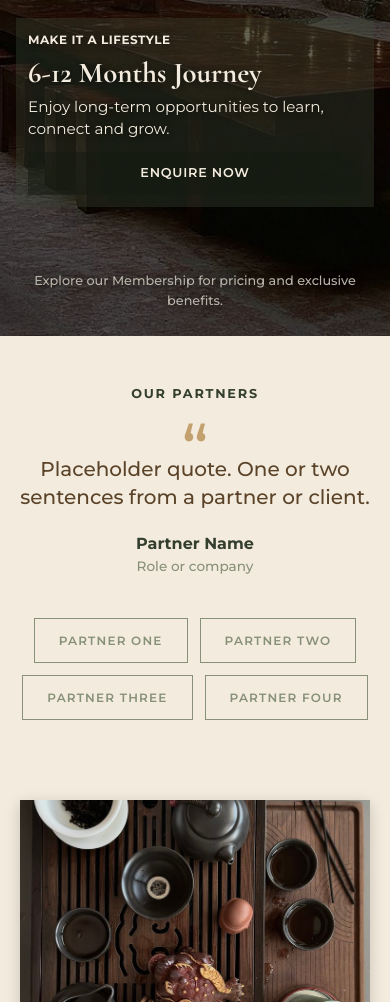
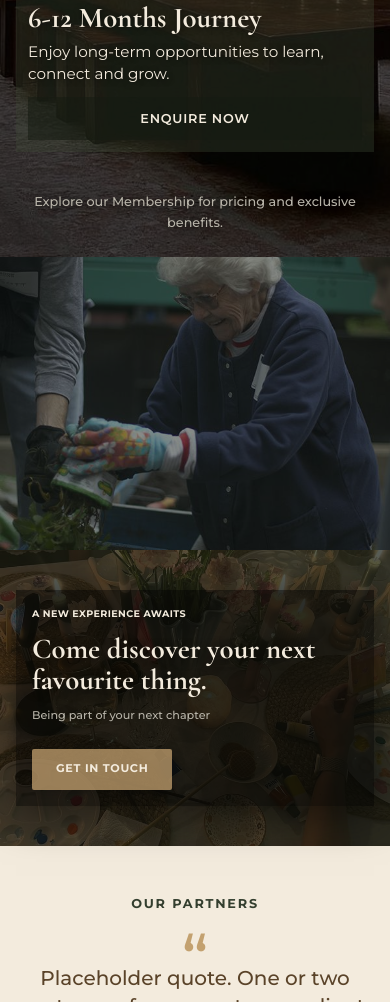
Before and after one commit to 106216858/NhaHienWebsite, a plain HTML site: page index.html in a window 390 px wide. Shown: the part 3995-4997 px from the top of the page. Drawn offline with nearby package versions, Linux system fonts and the light colour scheme.

Commit message:
Add CTA section and site icons
Add favicon assets and a responsive discovery call-to-action section. Refine membership layout and detail-tile reveal and hover transitions.

```diff
--- a/index.html
+++ b/index.html
@@ -11,6 +11,10 @@
     href="https://fonts.googleapis.com/css2?family=Montserrat:ital,wght@0,400;0,500;0,600;0,700;1,400;1,500&display=swap"
     rel="stylesheet">
   <link href="https://fonts.googleapis.com/css2?family=Cormorant+Garamond:wght@600;700&display=swap" rel="stylesheet">
+  <link rel="icon" href="favicon.ico?v=1" sizes="48x48">
+  <link rel="icon" type="image/png" sizes="32x32" href="img/favicon-32.png?v=1">
+  <link rel="icon" type="image/png" sizes="512x512" href="img/favicon-512.png?v=1">
+  <link rel="apple-touch-icon" href="img/apple-touch-icon.png?v=1">
   <link rel="stylesheet" href="styles.css">
   <script>document.documentElement.classList.add("js");</script>
 </head>
@@ -193,6 +197,21 @@
       </div>
     </section>
 
+    <!-- Call to action -->
+    <section class="discover" id="discover">
+      <div class="discover__content">
+        <div class="discover__panel reveal">
+          <p class="discover__eyebrow">A new experience awaits</p>
+          <h2 class="discover__title">Come discover your next favourite thing.</h2>
+          <p class="discover__lead">Being part of your next chapter</p>
+          <a class="button discover__button" href="#contact">Get in touch</a>
+        </div>
+      </div>
+      <div class="discover__media">
+        <img src="img/grandma_plant.jpeg" alt="Woman enjoying gardening in a community garden" loading="lazy">
+      </div>
+    </section>
+
     <!-- Partners -->
     <section class="partners" id="partners">
       <div class="partners__inner reveal">
--- a/styles.css
+++ b/styles.css
@@ -717,8 +717,9 @@ a {
   position: relative;
   aspect-ratio: 4 / 5;
   background-color: var(--color-forest-dark);
-  transition: transform 1.4s cubic-bezier(0.45, 0, 0.25, 1), box-shadow 1.4s cubic-bezier(0.45, 0, 0.25, 1);
-  will-change: transform;
+  transition:
+    translate 1.4s cubic-bezier(0.45, 0, 0.25, 1),
+    box-shadow 1.4s cubic-bezier(0.45, 0, 0.25, 1);
 }
 
 /* Keeps the hover active while the tile lifts, which stops the flicker */
@@ -762,22 +763,21 @@ a {
 }
 
 .detail-tile:hover {
-  transform: translateY(-14px);
+  translate: 0 -14px;
   box-shadow: 0 18px 30px rgba(0, 0, 0, 0.4);
 }
 
-/* Keep the slow rise working alongside the scroll reveal */
-.js .detail-tile.reveal.is-visible {
+/*
+  The scroll reveal animates "transform" and the hover rise animates "translate",
+  so the two never override each other. Only the reveal gets the stagger delay.
+*/
+.js .detail-tile.reveal {
   transition:
     opacity 0.8s ease,
-    transform 1.4s cubic-bezier(0.45, 0, 0.25, 1),
+    transform 0.8s ease,
+    translate 1.4s cubic-bezier(0.45, 0, 0.25, 1),
     box-shadow 1.4s cubic-bezier(0.45, 0, 0.25, 1);
-  transition-delay: var(--delay, 0s), 0s, 0s;
-}
-
-.js .detail-tile.reveal.is-visible:hover {
-  transform: translateY(-14px);
-  box-shadow: 0 18px 30px rgba(0, 0, 0, 0.4);
+  transition-delay: var(--delay, 0s), var(--delay, 0s), 0s, 0s;
 }
 
 @media (max-width: 600px) {
@@ -795,18 +795,19 @@ a {
   position: relative;
   display: flex;
   flex-direction: column;
-  min-height: clamp(56rem, 135vw, 80rem);
-  padding: clamp(2rem, 6vw, 4.5rem) clamp(1rem, 4vw, 2rem) clamp(1.5rem, 5vw, 3rem);
-  background: var(--color-forest-dark) url("img/bg_journey.jpeg") center / cover no-repeat;
+  min-height: clamp(38rem, 80vw, 60rem);
+  padding: clamp(2rem, 6vw, 4.5rem) 0 clamp(1.5rem, 5vw, 3rem);
+  background: #0b0b0a url("img/bg_journey.jpeg") center / cover no-repeat;
   color: var(--color-ivory);
   isolation: isolate;
 }
+
 .membership::before {
   content: "";
   position: absolute;
   inset: 0;
   z-index: -1;
-  background: rgba(0, 0, 0, 0.52);
+  background: rgba(0, 0, 0, 0.6);
 }
 
 .membership__inner {
@@ -816,10 +817,11 @@ a {
   width: 100%;
   max-width: 1100px;
   margin-inline: auto;
+  padding-inline: clamp(1rem, 4vw, 2rem);
 }
 
 .membership__head {
-  margin-bottom: clamp(4rem, 16vw, 12rem);
+  margin-bottom: clamp(2.5rem, 10vw, 8rem);
   text-align: right;
 }
 
@@ -855,14 +857,15 @@ a {
 .membership__plans {
   display: grid;
   grid-template-columns: repeat(3, minmax(0, 1fr));
-  gap: clamp(1rem, 8vw, 6rem);
+  grid-template-rows: auto auto 1fr auto;
+  gap: 0 clamp(1rem, 8vw, 6rem);
   list-style: none;
 }
 
 .membership__note {
   color: var(--color-ivory-muted);
   margin-top: auto;
-  padding-top: clamp(4rem, 14vw, 10rem);
+  padding-top: clamp(2.5rem, 8vw, 6rem);
   font-size: clamp(0.8rem, 1.9vw, 1.1rem);
   font-weight: 500;
   text-align: center;
@@ -870,8 +873,10 @@ a {
 }
 
 .plan {
-  display: flex;
-  flex-direction: column;
+  display: grid;
+  grid-row: span 4;
+  grid-template-rows: subgrid;
+  align-content: start;
   padding: clamp(0.75rem, 2.5vw, 2rem);
   background-color: rgba(60, 72, 52, 0.35);
   text-shadow: 0 1px 6px rgba(0, 0, 0, 0.55);
@@ -891,6 +896,7 @@ a {
   font-size: clamp(1.1rem, 3.4vw, 2.4rem);
   font-weight: 700;
   line-height: 1.05;
+  text-wrap: balance;
 }
 
 .plan__text {
@@ -923,6 +929,13 @@ a {
 @media (max-width: 640px) {
   .membership__plans {
     grid-template-columns: minmax(0, 1fr);
+    grid-template-rows: none;
+    gap: 1rem;
+  }
+
+  .plan {
+    grid-row: auto;
+    grid-template-rows: none;
   }
 
   .plan__eyebrow {
@@ -940,6 +953,113 @@ a {
   .plan__button {
     font-size: 0.8rem;
     padding: 0.7rem;
+  }
+}
+
+/* ===== Call to action ===== */
+.discover {
+  display: grid;
+  grid-template-columns: repeat(2, minmax(0, 1fr));
+  min-height: clamp(26rem, 48vw, 44rem);
+  background-color: var(--color-forest-dark);
+  color: var(--color-ivory);
+}
+
+.discover__content {
+  position: relative;
+  display: flex;
+  align-items: center;
+  padding: clamp(1rem, 4vw, 4rem);
+  background: var(--color-forest-dark) url("img/craft.jpeg") center / cover no-repeat;
+  isolation: isolate;
+}
+
+.discover__content::before {
+  content: "";
+  position: absolute;
+  inset: 0;
+  z-index: -1;
+  background: rgba(20, 26, 18, 0.7);
+}
+
+.discover__panel {
+  width: 100%;
+  padding: clamp(1rem, 3.5vw, 3rem);
+  background-color: rgba(0, 0, 0, 0.5);
+  box-shadow: 0 10px 40px rgba(0, 0, 0, 0.5);
+}
+
+.discover__eyebrow {
+  margin-bottom: clamp(0.75rem, 2vw, 1.5rem);
+  font-size: clamp(0.6rem, 1.6vw, 0.95rem);
+  font-weight: 700;
+  letter-spacing: 0.04em;
+  text-transform: uppercase;
+}
+
+.discover__title {
+  margin-bottom: clamp(0.75rem, 2vw, 1.5rem);
+  font-family: "Cormorant Garamond", Georgia, serif;
+  font-size: clamp(1.8rem, 5vw, 4rem);
+  font-weight: 700;
+  line-height: 1.08;
+  text-shadow: 0 2px 12px rgba(0, 0, 0, 0.4);
+}
+
+.discover__lead {
+  margin-bottom: clamp(1.5rem, 4vw, 3rem);
+  color: var(--color-ivory-muted);
+  font-size: clamp(0.7rem, 1.6vw, 1rem);
+  font-weight: 500;
+}
+
+.discover__button {
+  display: inline-block;
+  padding: clamp(0.7rem, 1.8vw, 1.1rem) clamp(1.5rem, 4vw, 3rem);
+  background-color: rgba(195, 161, 111, 0.75);
+  color: var(--color-ivory);
+  font-size: clamp(0.7rem, 1.6vw, 1rem);
+  font-weight: 700;
+  letter-spacing: 0.06em;
+  text-transform: uppercase;
+}
+
+.discover__button:hover {
+  background-color: var(--color-gold);
+  color: var(--color-forest-dark);
+}
+
+.discover__media {
+  position: relative;
+}
+
+.discover__media::after {
+  content: "";
+  position: absolute;
+  inset: 0;
+  background: rgba(20, 26, 18, 0.5);
+  pointer-events: none;
+}
+
+.discover__media img {
+  width: 100%;
+  height: 100%;
+  object-fit: cover;
+}
+
+@media (max-width: 640px) {
+  .discover {
+    grid-template-columns: minmax(0, 1fr);
+  }
+
+  .discover__content {
+    order: 2;
+    padding-block: 2.5rem;
+  }
+
+  .discover__media {
+    order: 1;
+    aspect-ratio: 4 / 3;
   }
 }
 
@@ -1127,9 +1247,4 @@ a {
   .tile img {
     transition: none;
   }
-
-  .detail-tile,
-  .js .detail-tile.reveal.is-visible {
-    transition: none;
-  }
 }
```
Also changed, not shown: favicon.ico (added), img/apple-touch-icon.png (added), img/craft.jpeg (added), img/favicon-32.png (added), img/favicon-512.png (added), img/grandma_plant.jpeg (added).
